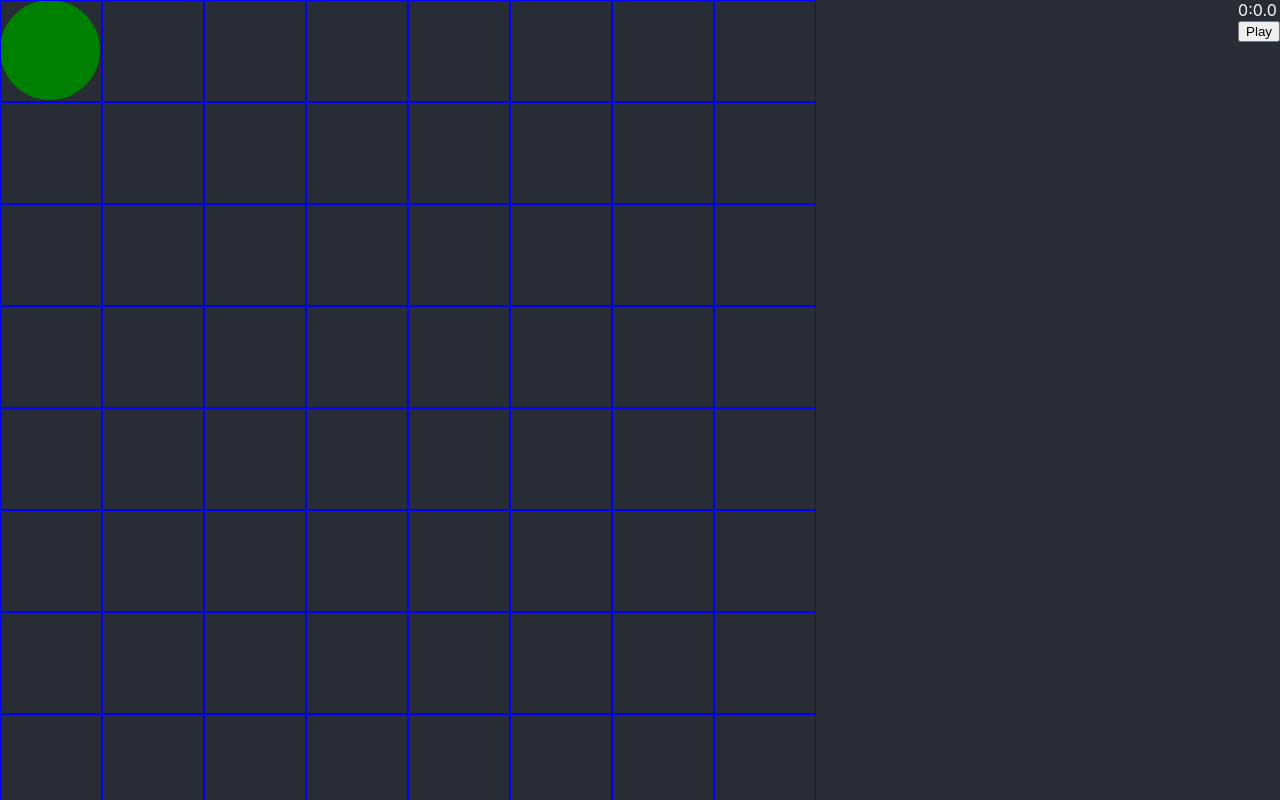
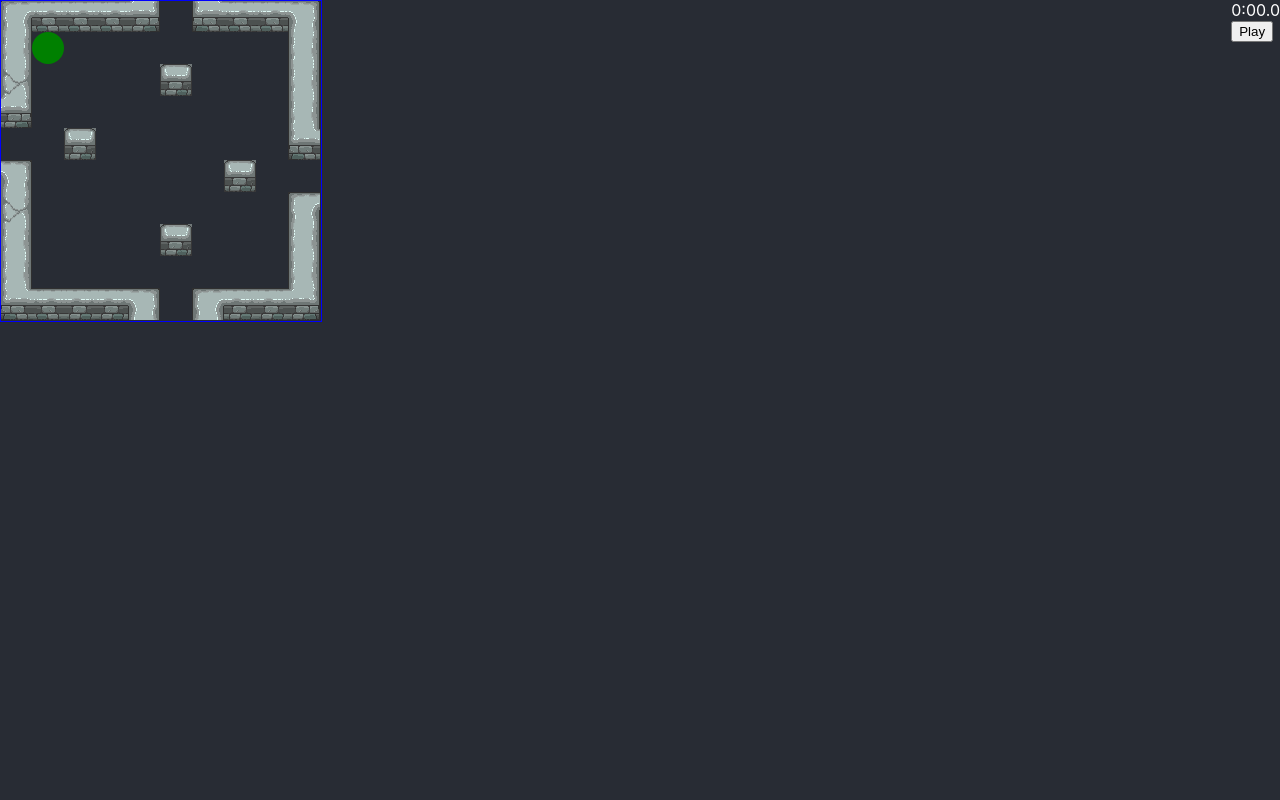
Before and after one commit to matthewray-pgh/puzzler, a React (Create React App) app: page / in a window 1280 px wide. Built offline with nearby package versions, Linux system fonts and the light colour scheme.

Commit message:
feat: collision map level construction

```diff
--- a/src/App.js
+++ b/src/App.js
@@ -1,10 +1,16 @@
 import React, { useState, useRef, useEffect } from 'react';
 import './App.scss';
 
+import level from "./assets/levelOne.json";
+import DungeonTiles from "./assets/images/DungeonTiles.png";
+
 export const App = () => {
+  const [playerPosition, setPlayerPosition] = useState({x: 32, y: 32});
+  const levelMap = level.collisionMap;
 
-  const gridSize = 8;
-  const cellSize = 100;
+  const gridSize = level.gridSize;
+  const cellSize = level.cellSize;
+  const gridWidth = gridSize * cellSize;
 
   const backgroundIndex = 0;
   const collisionIndex = 1;
@@ -13,28 +19,74 @@ export const App = () => {
   return (
     <div className="App">
       {/* background level */}
-      <LevelGrid gridSize={gridSize} cellSize={cellSize} zIndex={backgroundIndex} />
+      <LevelGrid
+        gridSize={gridSize}
+        cellSize={cellSize}
+        zIndex={backgroundIndex}
+      />
       {/* collision / player layer */}
-      <LevelGrid gridSize={gridSize} cellSize={cellSize} zIndex={collisionIndex} borderColor="red" />
+      <LevelGrid
+        gridSize={gridSize}
+        cellSize={cellSize}
+        zIndex={collisionIndex}
+        borderColor="red"
+      />
+      {/* collision blocks */}
+      {levelMap.map((block, index) => {
+        return (
+          <CollisionBlock
+            key={index}
+            width={cellSize}
+            height={cellSize}
+            x={block.x * cellSize}
+            y={block.y * cellSize}
+            layerIndex={collisionIndex}
+            tileKey={block.tileKey}
+            playerPosition={playerPosition}
+          />);
+        }
+      )}
+
       {/* animation / interaction layer */}
-      <LevelGrid gridSize={gridSize} cellSize={cellSize} zIndex={animationIndex} borderColor="blue" />
-      <Player width={cellSize} height={cellSize} fill="green" x={0} y={0} playerIndex={1} />
+      <LevelGrid
+        gridSize={gridSize}
+        cellSize={cellSize}
+        zIndex={animationIndex}
+        borderColor="blue"
+      />
+      {/* player */}
+      <Player
+        width={cellSize}
+        height={cellSize}
+        playerIndex={1}
+        fill="green"
+        position={playerPosition}
+        handlePositionChange={setPlayerPosition}
+        moveDistance={cellSize}
+        collisionMinMax={{
+          min: { x: 0, y: 0 },
+          max: { x: gridWidth - cellSize, y: gridWidth - cellSize },
+        }}
+        levelMap={levelMap}
+      />
       <Timer />
     </div>
   );
 }
 
-
 export const LevelGrid = ({ gridSize, cellSize, zIndex, borderColor="white" }) => {
   return (
-    <div style={{
+    <div
+      style={{
         position: "fixed",
         width: `${gridSize * cellSize}px`,
         display: "grid",
         gridTemplateColumns: `repeat(${gridSize}, 1fr)`,
         columnGap: "0",
         zIndex: zIndex,
-      }}>
+        border: `1px solid ${borderColor}`,
+      }}
+    >
       {Array.from(Array(gridSize), (e, index) => {
         return Array.from(Array(gridSize), (e, i) => {
           return (
@@ -44,20 +96,34 @@ export const LevelGrid = ({ gridSize, cellSize, zIndex, borderColor="white" }) =
               style={{
                 width: `${cellSize}px`,
                 height: `${cellSize}px`,
-                  border: `1px solid ${borderColor}`
               }}
             ></div>
           );
-          })
-        })
-      }
+        });
+      })}
     </div>
-  )
+  );
 };
 
-export const Player = ({ width, height, fill, x, y, playerIndex = 1 }) => {
-  const [position, setPosition] = useState({x: x, y: y});
+export const CollisionBlock = ({ width, height, x, y, layerIndex, tileKey }) => {
+  const tilePosition = level.dungeonTileKey.find(x => x.id === tileKey);
 
+  const styled = {
+    width: `${width}px`,
+    height: `${height}px`,
+    background: `url(${DungeonTiles})`,
+    backgroundPosition: `${tilePosition.x}px ${tilePosition.y}px`,
+    position: "absolute",
+    top: `${y}px`,
+    left: `${x}px`,
+    zIndex: layerIndex,
+  };
+  return (
+    <div data-testid='collision-block' style={styled}></div>
+  )
+}
+
+export const Player = ({ width, height, playerIndex = 1, fill, position, handlePositionChange, moveDistance, collisionMinMax, levelMap }) => {
   const styled = {
     width: `${width}px`,
     height: `${height}px`,
@@ -69,26 +135,57 @@ export const Player = ({ width, height, fill, x, y, playerIndex = 1 }) => {
     borderRadius: "50%",
   }
 
+  const findMapCollisions = (position) => {
+    const collision = levelMap.find((block) => {
+      return (
+        position.x === block.x * level.cellSize &&
+        position.y === block.y * level.cellSize
+      );
+    });
+    return collision ? true : false;
+  };
+
   const handleMove = ({key}) => {
+    // right
     if(key === "ArrowRight" || key === "d") {
-      const newPosition = { x: position.x + width, y: position.y };
+      const newPosition = { x: position.x + moveDistance, y: position.y };
+      if (
+        newPosition.x > collisionMinMax.max.x || findMapCollisions(newPosition)) {
+        console.log("Collision!");
+        return;
+      }
       console.log("move right", newPosition);
-      setPosition(newPosition);
+      handlePositionChange(newPosition);
     }
+    // left
     else if(key === "ArrowLeft" || key === "a") {
-      const newPosition = { x: position.x - width, y: position.y };
+      const newPosition = { x: position.x - moveDistance, y: position.y };
+      if (newPosition.x < collisionMinMax.min.x || findMapCollisions(newPosition)) {
+        console.log("Collision!");
+        return;
+      }
       console.log("move left", newPosition);
-      setPosition(newPosition);
+      handlePositionChange(newPosition);
     }
+    // down
     else if(key === "ArrowDown" || key === "s") {
-      const newPosition = { x: position.x, y: position.y + height };
+      const newPosition = { x: position.x, y: position.y + moveDistance };
+      if (newPosition.y > collisionMinMax.max.y || findMapCollisions(newPosition)) {
+        console.log("Collision!");
+        return;
+      }
       console.log("move down", newPosition);
-      setPosition(newPosition);
+      handlePositionChange(newPosition);
     }
+    // up
     else if(key === "ArrowUp" || key === "w") {
-      const newPosition = { x: position.x, y: position.y - height };
+      const newPosition = { x: position.x, y: position.y - moveDistance };
+      if (newPosition.y < collisionMinMax.min.y || findMapCollisions(newPosition)) {
+        console.log("Collision!");
+        return;
+      }
       console.log("move up", newPosition);
-      setPosition(newPosition);
+      handlePositionChange(newPosition);
     }
   };
 
@@ -149,12 +246,18 @@ const Timer = () => {
 
   const formatTimer = (time) => {
     let minutes = Math.floor(time / 60000);
+
     let seconds = Math.floor(time / 1000);
-    let displaySeconds = seconds - (minutes * 60);
+    let secondsString = seconds - minutes * 60;
+    let displaySeconds =
+      secondsString < 10 ? `0${secondsString}` : secondsString;
+
     let milliSeconds = Math.floor(time / 100);
     let displayMilliSeconds = milliSeconds - (seconds * 10);
+
     return `${minutes}:${displaySeconds}.${displayMilliSeconds}`;
   }
+
   return (
     <div className="timer">
       <div>{formatTimer(displayTime)}</div>
--- /dev/null
+++ b/src/assets/levelOne.json
@@ -0,0 +1,60 @@
+{
+  "cellSize": 32,
+  "gridSize": 10,
+  "dungeonTileKey": [
+    {"id": "a0", "x": 0, "y": 0},
+    {"id": "a1", "x": -32, "y": 0},
+    {"id": "a2", "x": -64, "y": 0},
+    {"id": "a3", "x": -96, "y": 0},
+    {"id": "b0", "x": 0, "y": -32},
+    {"id": "b1", "x": -32, "y": -32},
+    {"id": "b2", "x": -64, "y": -32},
+    {"id": "b3", "x": -96, "y": -32},
+    {"id": "c0", "x": 0, "y": -64},
+    {"id": "c1", "x": -32, "y": -64},
+    {"id": "c2", "x": -64, "y": -64},
+    {"id": "c3", "x": -96, "y": -64},
+    {"id": "d0", "x": 0, "y": -96},
+    {"id": "d1", "x": -32, "y": -96},
+    {"id": "d2", "x": -64, "y": -96},
+    {"id": "d3", "x": -96, "y": -96}
+  ],
+  "collisionMap": [
+    { "x": 0, "y": 0, "tileKey": "a0" },
+    { "x": 0, "y": 1, "tileKey": "b0" },
+    { "x": 0, "y": 2, "tileKey": "c0" },
+    { "x": 0, "y": 3, "tileKey": "d3" },
+    { "x": 0, "y": 5, "tileKey": "a3" },
+    { "x": 0, "y": 6, "tileKey": "c0" },
+    { "x": 0, "y": 7, "tileKey": "b0" },
+    { "x": 0, "y": 8, "tileKey": "b0" },
+    { "x": 0, "y": 9, "tileKey": "d0" },
+    { "x": 1, "y": 0, "tileKey": "a1" },
+    { "x": 1, "y": 9, "tileKey": "d1" },
+    { "x": 2, "y": 0, "tileKey": "a1" },
+    { "x": 2, "y": 4, "tileKey": "b1" },
+    { "x": 2, "y": 9, "tileKey": "d2" },
+    { "x": 3, "y": 0, "tileKey": "a1" },
+    { "x": 3, "y": 9, "tileKey": "d2" },
+    { "x": 4, "y": 0, "tileKey": "d3" },
+    { "x": 4, "y": 9, "tileKey": "a3" },
+    { "x": 5, "y": 2, "tileKey": "b1" },
+    { "x": 5, "y": 7, "tileKey": "b1" },
+    { "x": 6, "y": 0, "tileKey": "d0" },
+    { "x": 6, "y": 9, "tileKey": "a0" },
+    { "x": 7, "y": 0, "tileKey": "a1" },
+    { "x": 7, "y": 5, "tileKey": "b1" },
+    { "x": 7, "y": 9, "tileKey": "d2" },
+    { "x": 8, "y": 0, "tileKey": "a1" },
+    { "x": 8, "y": 9, "tileKey": "d2" },
+    { "x": 9, "y": 0, "tileKey": "a3" },
+    { "x": 9, "y": 1, "tileKey": "b0" },
+    { "x": 9, "y": 2, "tileKey": "b0" },
+    { "x": 9, "y": 3, "tileKey": "b0" },
+    { "x": 9, "y": 4, "tileKey": "d0" },
+    { "x": 9, "y": 6, "tileKey": "a0" },
+    { "x": 9, "y": 7, "tileKey": "b0" },
+    { "x": 9, "y": 8, "tileKey": "b0" },
+    { "x": 9, "y": 9, "tileKey": "d3" }
+  ]
+}
```
Also changed, not shown: src/assets/images/DungeonTiles.png (added). Lines whose indentation alone changed are shown as unchanged.
